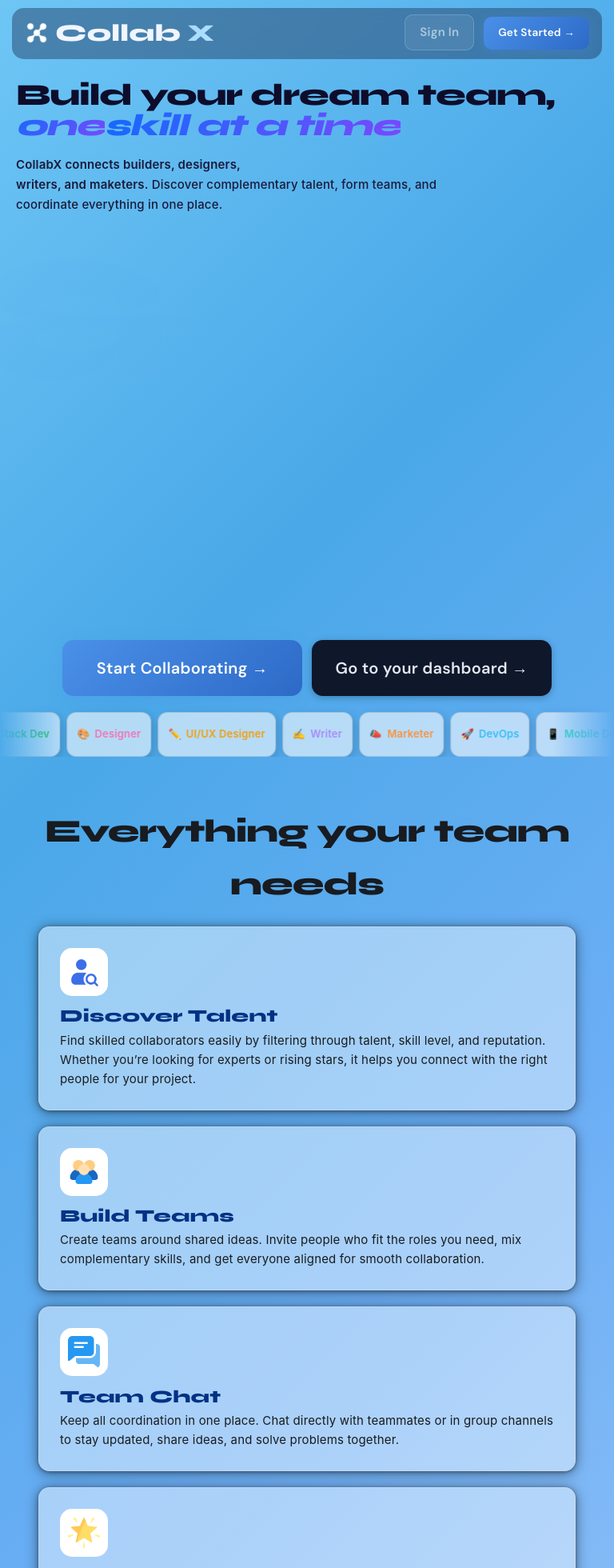
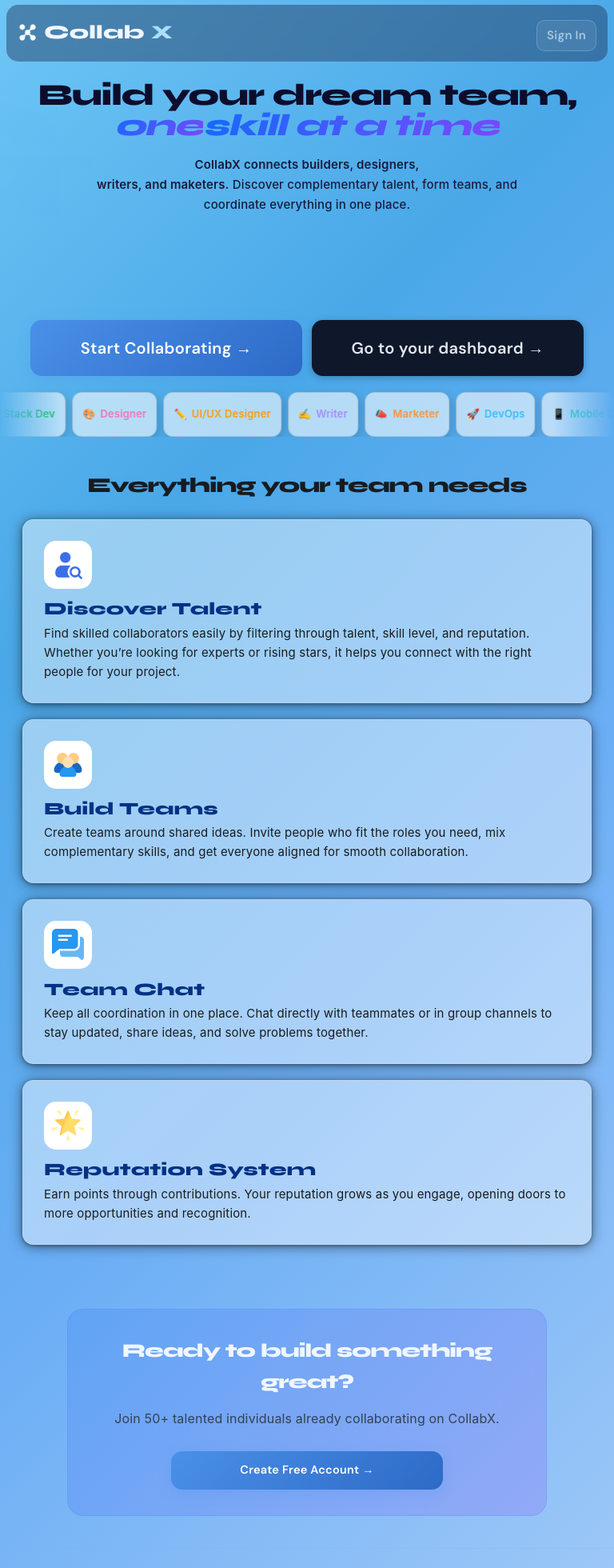
Before and after one commit to jmmwikali/CollabX, a React (Create React App) app: page / in a window 768 px wide. Shown: the top 1960 px of the page at 80% size. Built offline with nearby package versions, Linux system fonts and the light colour scheme.

Commit message:
landing page and auth pages responsivity

```diff
--- a/src/css/AuthLayout.css
+++ b/src/css/AuthLayout.css
@@ -472,8 +472,9 @@
   .panel-bright { display: none !important; }
   .overlay { display: none !important; }
 
-  /* Dark form panel takes full width */
-  .panel-dark {
+  /* Dark form panel takes full width — including when active (register) */
+  .panel-dark,
+  .auth-container.active .panel-dark {
     position: relative !important;
     width: 100% !important;
     left: 0 !important;
--- a/src/css/LandingPage.css
+++ b/src/css/LandingPage.css
@@ -348,6 +348,116 @@
 }
 
 
+/* ══ TABLET / SMALL LAPTOP (720px – 1024px) ══ */
+@media (min-width: 721px) and (max-width: 1024px) {
+
+  /* Hero layout: stack vertically instead of colliding */
+  .hero {
+    flex-direction: column;
+    align-items: center;
+    padding: 100px 40px 60px;
+    min-height: auto;
+    gap: 40px;
+  }
+
+  /* Left text: centre-align and take full width */
+  .left {
+    max-width: 580px;
+    text-align: center;
+    animation: fadeUp 0.7s ease both;
+  }
+
+  .subtext {
+    max-width: 100%;
+    margin: 0 auto;
+  }
+
+  /* Scale headline down slightly */
+  .headline {
+    font-size: 48px;
+  }
+
+  /* Shrink decorative ampersand so it doesn't bleed */
+  .ampersand-bg {
+    font-size: 320px;
+    left: 50%;
+    transform: translate(-50%, -50%);
+    opacity: 0.10;
+  }
+
+  /* Cards area: shrink and centre below the text */
+  .cards-area {
+    position: relative;
+    right: auto;
+    top: auto;
+    transform: none;
+    width: 500px;
+    height: 420px;
+    margin: 0 auto;
+  }
+
+  /* Rescale individual cards */
+  .card-linkedin {
+    width: 210px;
+    height: 180px;
+    top: 0px;
+    left: 40px;
+  }
+
+  .card-figma {
+    width: 190px;
+    height: 165px;
+    top: 30px;
+    right: 0px;
+  }
+
+  .card-medium {
+    width: 200px;
+    height: 175px;
+    bottom: 20px;
+    left: 0px;
+  }
+
+  .card-peerlist {
+    width: 205px;
+    height: 178px;
+    bottom: 0px;
+    right: 20px;
+  }
+
+  .card-name { font-size: 20px; }
+  .card-username { font-size: 13px; }
+  .card-icon { width: 44px; height: 44px; font-size: 22px; }
+
+  /* CTA buttons: stack on narrow tablets */
+  .btn-lg {
+    width: 100% !important;
+    max-width: 340px;
+  }
+
+  /* Features grid: 1 column on tight tablets, 2 on wider ones */
+  .grid-2 {
+    grid-template-columns: 1fr;
+  }
+
+  /* Feature section padding */
+  section[style] {
+    padding-left: 28px !important;
+    padding-right: 28px !important;
+  }
+
+  /* Talent cards strip */
+  .talent-card {
+    height: 60px;
+    font-size: 14px;
+  }
+
+  /* Nav: tighten horizontal padding */
+  nav {
+    padding: 12px 24px !important;
+  }
+}
+
 /* ══ MOBILE RESPONSIVE ══ */
 @media (max-width: 768px) {
 
@@ -357,7 +467,7 @@
 
   .hero {
     padding: 20px 20px 40px;
-    min-height: 100vh;
+    min-height: 50vh;
     align-items: flex-start;
     padding-top: 80px;
   }
@@ -383,12 +493,36 @@
     max-width: 100%;
   }
 
-  /* Nav bar — prevent overflow, compress content */
-  nav, header {
-    padding: 0 16px !important;
-    flex-wrap: nowrap !important;
-    overflow: hidden;
+  /* Nav bar — compress to fit logo + buttons on one row */
+  nav {
+    padding: 10px 14px !important;
+    top: 6px !important;
+    left: 8px !important;
+    right: 8px !important;
+    gap: 8px;
   }
+
+  /* Shrink logo text */
+  nav > div:first-child {
+    font-size: 24px !important;
+  }
+
+  nav > div:first-child img {
+    width: 25px !important;
+    height: 25px !important;
+  }
+
+  /* Shrink nav buttons */
+  nav .btn {
+    font-size: 15px !important;
+    padding: 6px 12px !important;
+    margin-bottom: 0 !important;
+  }
+
+  .nav-cta {
+  display: none !important;
+}
+
 
   /* Talent scroll strip — ensure it works on mobile */
   .scroll-wrapper {
@@ -400,4 +534,29 @@
     font-size: 13px;
     padding: 6px 12px;
   }
+
+  /* Features section heading — scale down */
+  .features-heading {
+    font-size: 26px !important;
+  }
+
+  /* Features section padding */
+  .features-section {
+    padding: 40px 20px !important;
+  }
+
+  /* CTA section — fix overflow */
+  .cta-section {
+    padding: 40px 16px !important;
+  }
+
+  .cta-card {
+    padding: 32px 24px !important;
+    width: 100% !important;
+    box-sizing: border-box !important;
+  }
+
+  .cta-card h2 {
+    font-size: 24px !important;
+  }
 }
--- a/src/pages/LandingPage.jsx
+++ b/src/pages/LandingPage.jsx
@@ -232,7 +232,7 @@ export default function LandingPage() {
       {/* NAV */}
       <nav style={{
         display: 'flex', alignItems: 'center', justifyContent: 'space-between',
-        padding: '15px 48px', borderBottom: '1px solid var(--border)',
+        padding: '10px 48px', borderBottom: '1px solid var(--border)',
         background: 'rgba(33, 52, 89, 0.45)', backdropFilter: 'blur(10px)',
         position: 'fixed', top: '10px', left: '15px', right: '15px', zIndex: 100,
         borderRadius: '15px',
@@ -244,7 +244,7 @@ export default function LandingPage() {
         </div>
         <div style={{ display: 'flex', alignItems: 'center', gap: 12 }}>
           <Link to="/login" className="btn btn-ghost" style={{fontSize: '15px', marginBottom: '10px'}}>Sign In</Link>
-          <Link to="/register" className="btn btn-primary">Get Started →</Link>
+          <Link to="/register" className="btn btn-primary nav-cta">Get Started →</Link>
         </div>
       </nav>
 
@@ -349,8 +349,8 @@ export default function LandingPage() {
 </section>
 
       {/* FEATURES */}
-      <section style={{ padding: '60px 48px', maxWidth: '100%' }}>
-        <h2 style={{ fontFamily: 'var(--font-display)', fontSize: 40, fontWeight: 800, textAlign: 'center', marginBottom: 20, letterSpacing: '-1px', color: '#181b20' }}>
+      <section className="features-section" style={{ padding: '60px 48px', maxWidth: '100%' }}>
+        <h2 className="features-heading" style={{ fontFamily: 'var(--font-display)', fontSize: 40, fontWeight: 800, textAlign: 'center', marginBottom: 20, letterSpacing: '-1px', color: '#181b20' }}>
           Everything your team needs
         </h2>
         <div className="grid-2" style={{ gap: 20 }}>
@@ -365,8 +365,8 @@ export default function LandingPage() {
       </section>
 
       {/* CTA */}
-      <section style={{ padding: '80px 48px', textAlign: 'center' }}>
-        <div style={{
+      <section className="cta-section" style={{ padding: '80px 48px', textAlign: 'center' }}>
+        <div className="cta-card" style={{
           display: 'inline-block', padding: '48px 64px',
           background: 'linear-gradient(135deg, rgba(59, 131, 246, 0.25), rgba(138, 92, 246, 0.25))',
           border: '1px solid rgba(59,130,246,0.2)',
--- a/src/pages/ProfilePage.jsx
+++ b/src/pages/ProfilePage.jsx
@@ -21,6 +21,12 @@ export default function ProfilePage() {
     primary_talent: user?.primary_talent || 'other',
     skill_level: user?.skill_level || 'beginner',
     avatar_url: user?.avatar_url || '',
+    portfolio_links: (() => {
+      try {
+        const raw = user?.portfolio_links;
+        return Array.isArray(raw) ? raw : typeof raw === 'string' ? JSON.parse(raw) : [];
+      } catch { return []; }
+    })(),
   });
   const [saving, setSaving] = useState(false);
   const [saveStatus, setSaveStatus] = useState('');
@@ -29,18 +35,25 @@ export default function ProfilePage() {
     e.preventDefault();
     setSaving(true); setSaveStatus('');
     try {
-      const res = await authAPI.updateProfile(form);
+      const payload = {
+        ...form,
+        portfolio_links: form.portfolio_links.filter(l => l.trim()),
+      };
+      const res = await authAPI.updateProfile(payload);
       updateUser(res.data.user);
       setSaveStatus('success');
       setEditing(false);
-
-      setTimeout(() => {setSaveStatus(''); }, 1000)
+      setTimeout(() => { setSaveStatus(''); }, 1000);
     } catch (err) {
       setSaveStatus(err.response?.data?.message || 'Failed to save.');
     } finally {
       setSaving(false);
     }
   };
+
+  const addLink = () => setForm(f => ({ ...f, portfolio_links: [...f.portfolio_links, ''] }));
+  const removeLink = (i) => setForm(f => ({ ...f, portfolio_links: f.portfolio_links.filter((_, idx) => idx !== i) }));
+  const updateLink = (i, val) => setForm(f => ({ ...f, portfolio_links: f.portfolio_links.map((l, idx) => idx === i ? val : l) }));
 
   const portfolioLinks = (() => {
     try { return typeof user?.portfolio_links === 'string' ? JSON.parse(user.portfolio_links) : user?.portfolio_links || []; }
@@ -94,6 +107,38 @@ export default function ProfilePage() {
                 <label className="form-label">Bio</label>
                 <textarea className="form-textarea" value={form.bio} onChange={e => setForm({ ...form, bio: e.target.value })} placeholder="Tell the community about yourself..." />
               </div>
+
+              {/* Portfolio Links */}
+              <div className="form-group">
+                <label className="form-label">Portfolio Links</label>
+                <div style={{ display: 'flex', flexDirection: 'column', gap: 8 }}>
+                  {form.portfolio_links.map((link, i) => (
+                    <div key={i} style={{ display: 'flex', gap: 8, alignItems: 'center' }}>
+                      <span style={{ fontSize: 16, flexShrink: 0 }}>🔗</span>
+                      <input
+                        className="form-input"
+                        placeholder="https://github.com/you"
+                        value={link}
+                        onChange={e => updateLink(i, e.target.value)}
+                        style={{ flex: 1 }}
+                      />
+                      <button
+                        type="button"
+                        onClick={() => removeLink(i)}
+                        style={{ background: 'none', border: 'none', color: 'var(--text-muted)', cursor: 'pointer', fontSize: 18, lineHeight: 1, padding: '0 4px', flexShrink: 0 }}
+                      >✕</button>
+                    </div>
+                  ))}
+                  <button
+                    type="button"
+                    className="btn btn-primary btn-sm"
+                    onClick={addLink}
+                    style={{ alignSelf: 'flex-start', marginTop: 4 }}
+                  >
+                    + Add Link
+                  </button>
+                </div>
+              </div>
               <div style={{ display: 'flex', gap: 8, justifyContent: 'flex-end' }}>
                 <button type="button" className="btn btn-ghost2" onClick={() => setEditing(false)}>Cancel</button>
                 <button type="submit" className="btn btn-primary" disabled={saving}>
@@ -106,7 +151,7 @@ export default function ProfilePage() {
 
         {/* Profile card */}
         <div className="card" style={{ marginBottom: 24 }}>
-          <div className="profile-header" style={{ display: 'flex', gap: 20, alignItems: 'flex-start' }}>
+          <div style={{ display: 'flex', gap: 20, alignItems: 'flex-start' }}>
             <Avatar user={user} size={80} />
             <div style={{ flex: 1 }}>
               <div style={{ fontFamily: 'var(--font-display)', fontSize: 24, fontWeight: 800, color: 'var(--text-mid)' }}>{user?.name}</div>
```
